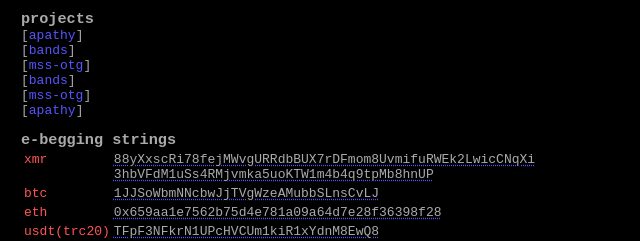
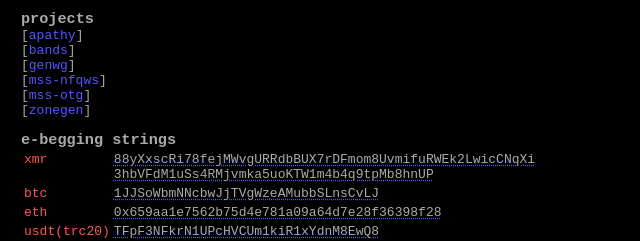
Before and after one commit to gottaeat/gottaeat.github.io, a plain HTML site: page index.html in a window 1280 px wide. Shown: the part 533-774 px from the top of the page, 0-640 px from the left. Drawn offline with Linux system fonts and the light colour scheme.

Commit message:
upd: (/) index.html; fix projects.

```diff
--- a/index.html
+++ b/index.html
@@ -33,10 +33,10 @@
       <ul>
         <li>[<a href="https://github.com/gottaeat/apathy">apathy</a>]</li>
         <li>[<a href="https://github.com/gottaeat/bands">bands</a>]</li>
-        <li>[<a href="https://github.com/gottaeat/genwg">mss-otg</a>]</li>
-        <li>[<a href="https://github.com/gottaeat/mss-nfqws">bands</a>]</li>
+        <li>[<a href="https://github.com/gottaeat/genwg">genwg</a>]</li>
+        <li>[<a href="https://github.com/gottaeat/mss-nfqws">mss-nfqws</a>]</li>
         <li>[<a href="https://github.com/gottaeat/mss-otg">mss-otg</a>]</li>
-        <li>[<a href="https://github.com/gottaeat/zonegen">apathy</a>]</li>
+        <li>[<a href="https://github.com/gottaeat/zonegen">zonegen</a>]</li>
       </ul>
     </div>
 
```
